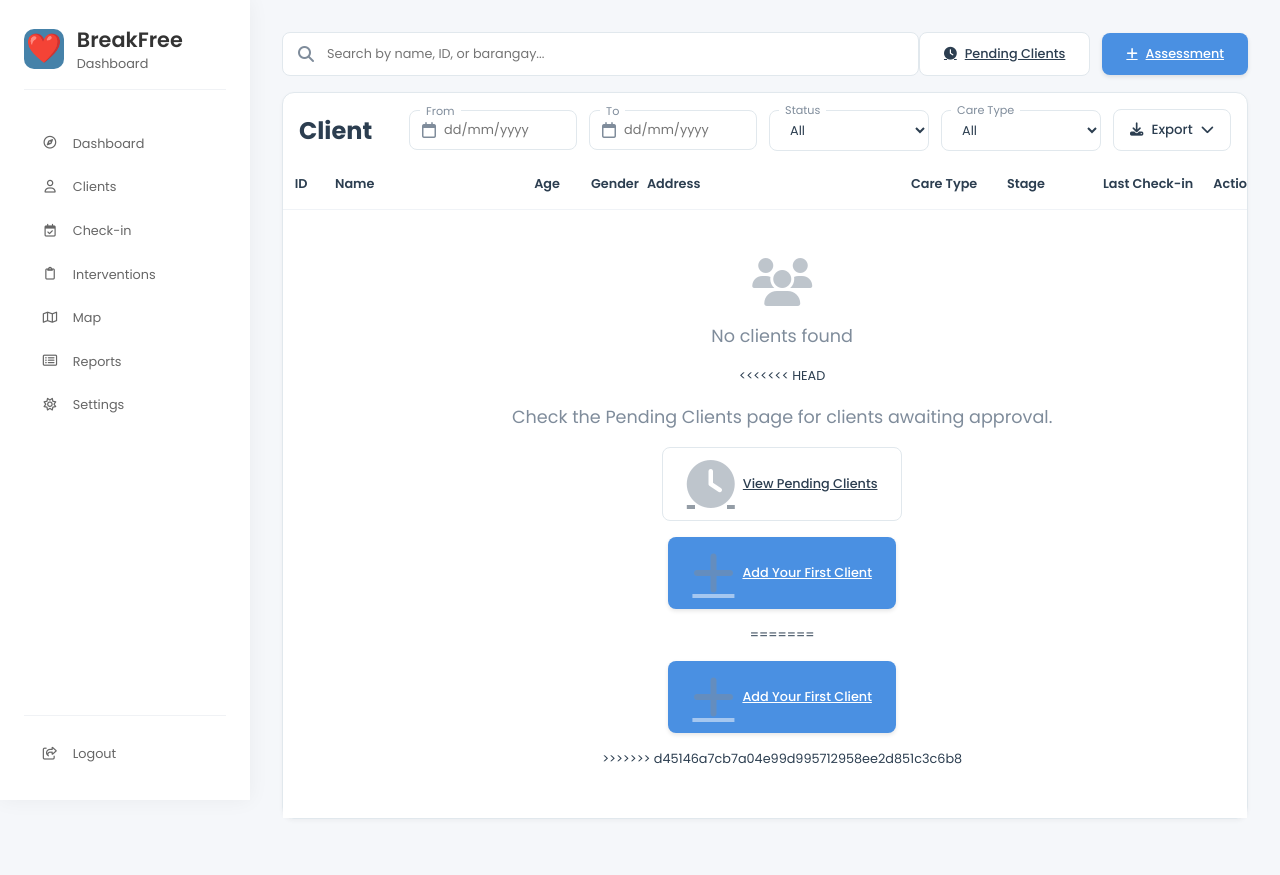
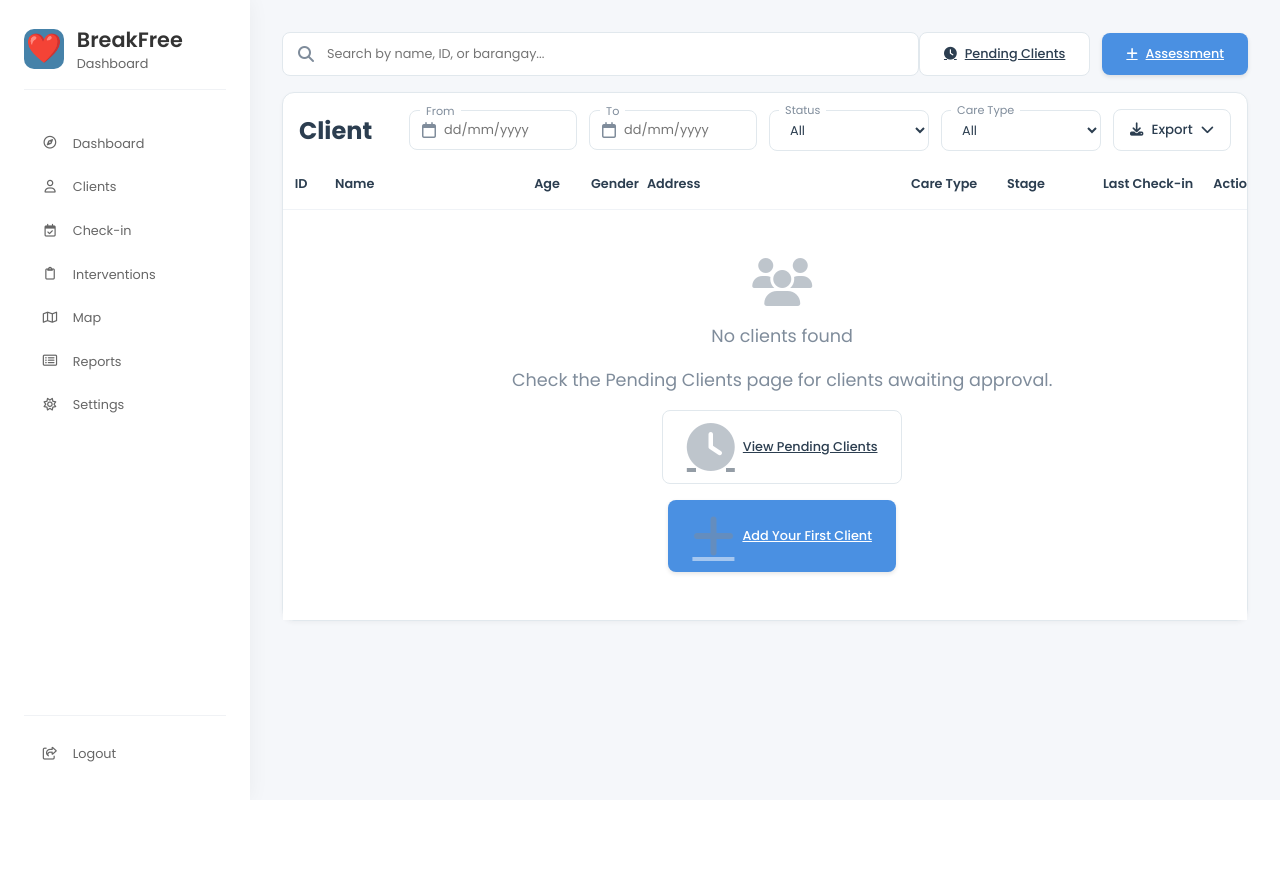
Before and after one commit to sicyyc/Breakfree, a Flask app: page /clients in a window 1280 px wide. After the commit the page ends 800 px from the top, so only its background shows below. Run offline with Flask 3, Linux system fonts and the light colour scheme; the visitor is signed in with stand-in values (Sample User, id 1); data that the repository does not hold is empty; some libraries are stand-ins or nearby versions.

Commit message:
Resolve merge conflicts in clients.html - fix status display and pending clients workflow

```diff
--- a/templates/clients.html
+++ b/templates/clients.html
@@ -130,7 +130,6 @@ block page_css %}
               class="stage-badge stage-{{ client.status|lower }}"
               data-status="{{ client.status|lower }}"
             >
-<<<<<<< HEAD
               {% if client.status == 'pending' %}
                 <i class="fas fa-clock"></i> Pending
               {% elif client.status == 'rejected' %}
@@ -138,9 +137,6 @@ block page_css %}
               {% else %}
                 {{ client.status|title }}
               {% endif %}
-=======
-              {{ client.status|title }}
->>>>>>> d45146a7cb7a04e99d995712958ee2d851c3c6b8
             </span>
           </td>
           <td>{{ client.checkInDate }}</td>
@@ -167,7 +163,6 @@ block page_css %}
             <div class="no-data-message">
               <i class="fas fa-users"></i>
               <p>No clients found</p>
-<<<<<<< HEAD
               {% if session.role == 'admin' %}
               <p class="text-muted">Check the Pending Clients page for clients awaiting approval.</p>
               <a href="{{ url_for('pending_clients') }}" class="btn-secondary">
@@ -177,11 +172,6 @@ block page_css %}
               <a href="{{ url_for('add_client') }}" class="btn-primary">
                 <i class="fas fa-plus"></i> Add Your First Client
               </a>
-=======
-              <a href="{{ url_for('add_client') }}" class="btn-primary">
-                <i class="fas fa-plus"></i> Add Your First Client
-              </a>
->>>>>>> d45146a7cb7a04e99d995712958ee2d851c3c6b8
             </div>
           </td>
         </tr>
```
